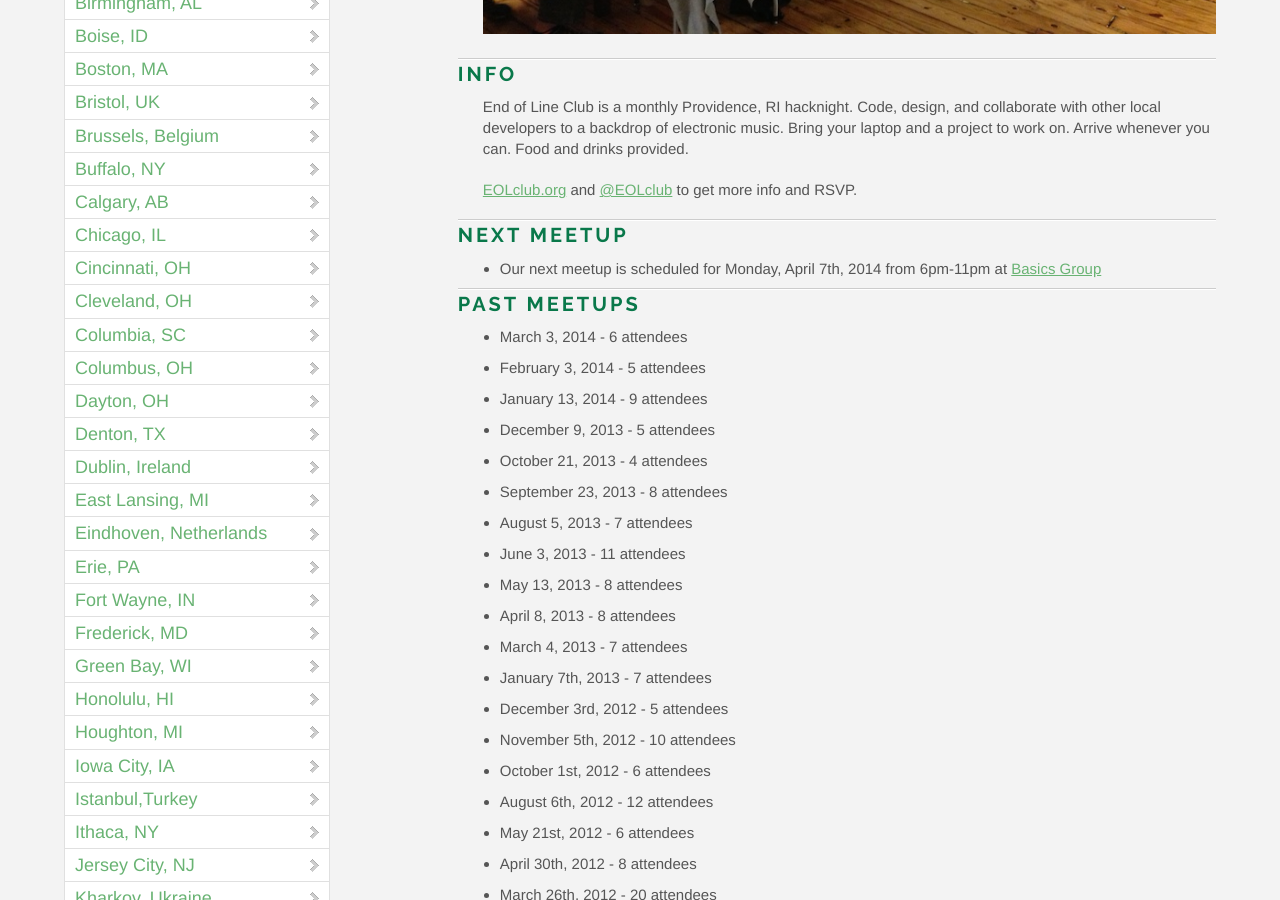
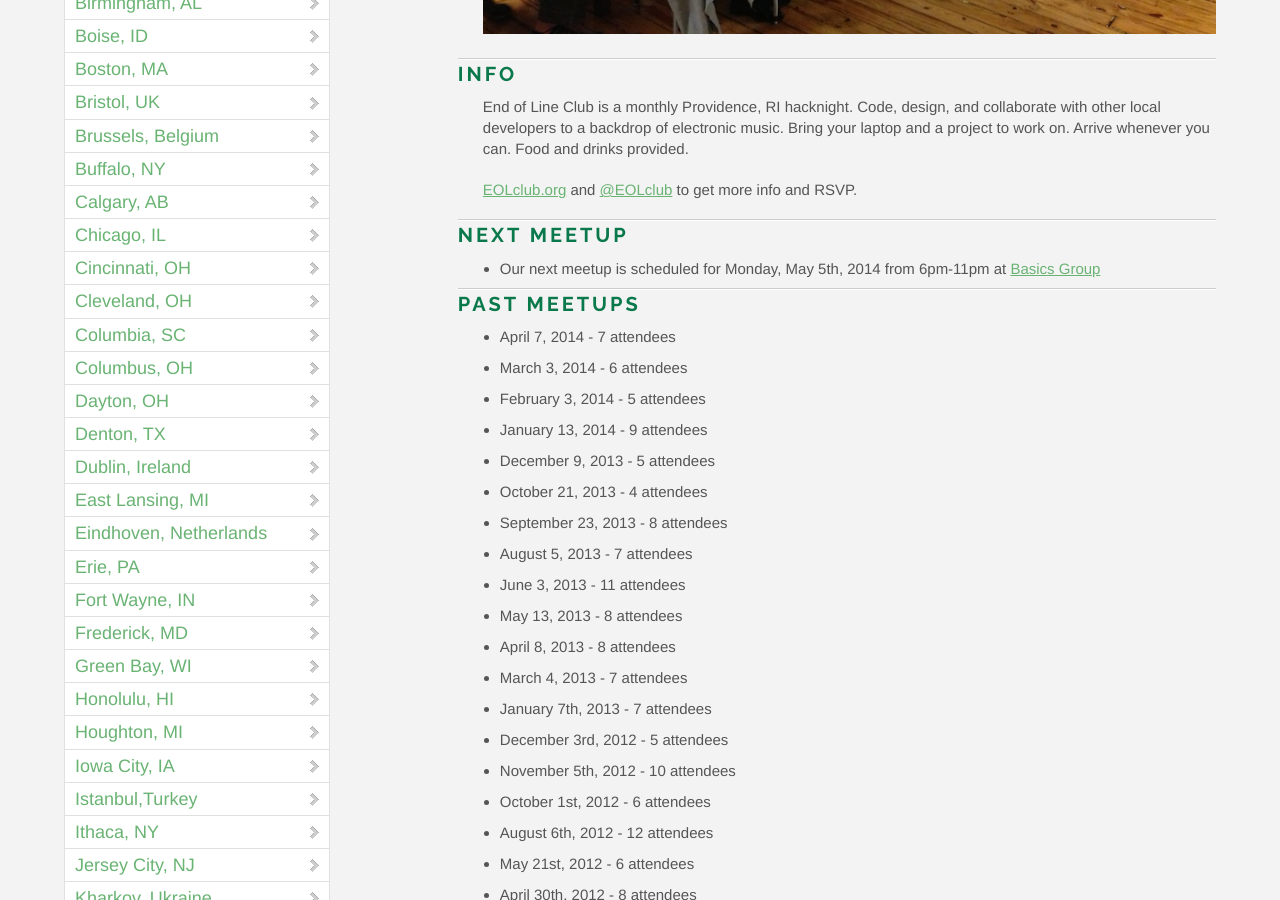
Before and after one commit to OpenHack/openhack.github.com, a Jekyll site: the page built from providence/index.markdown, in a window 1280 px wide and 900 px high, scrolled down 594 px. Built offline with Jekyll 4.4.1, drawn with Linux system fonts in a browser that asks for light colours; nearby versions of some CDN libraries; comment, search, counter and statistics services are not loaded.

Commit message:
Update Providence after 4/7 meetup

```diff
--- a/providence/index.markdown
+++ b/providence/index.markdown
@@ -15,10 +15,11 @@
 
 ### Next meetup
 
-* Our next meetup is scheduled for Monday, April 7th, 2014 from 6pm-11pm at [Basics Group](http://basicsgroup.com)
+* Our next meetup is scheduled for Monday, May 5th, 2014 from 6pm-11pm at [Basics Group](http://basicsgroup.com)
 
 ### Past meetups
 
+* April 7, 2014 - 7 attendees
 * March 3, 2014 - 6 attendees
 * February 3, 2014 - 5 attendees
 * January 13, 2014 - 9 attendees
```
